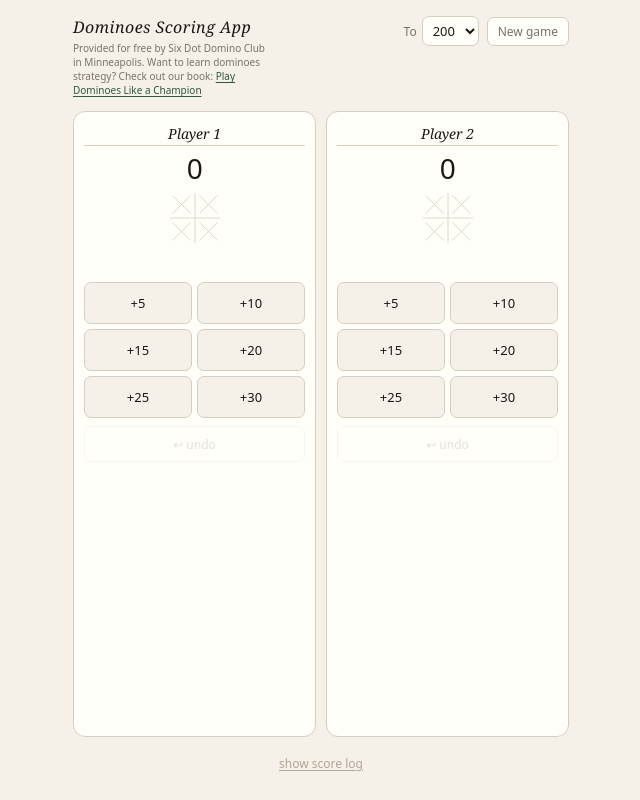
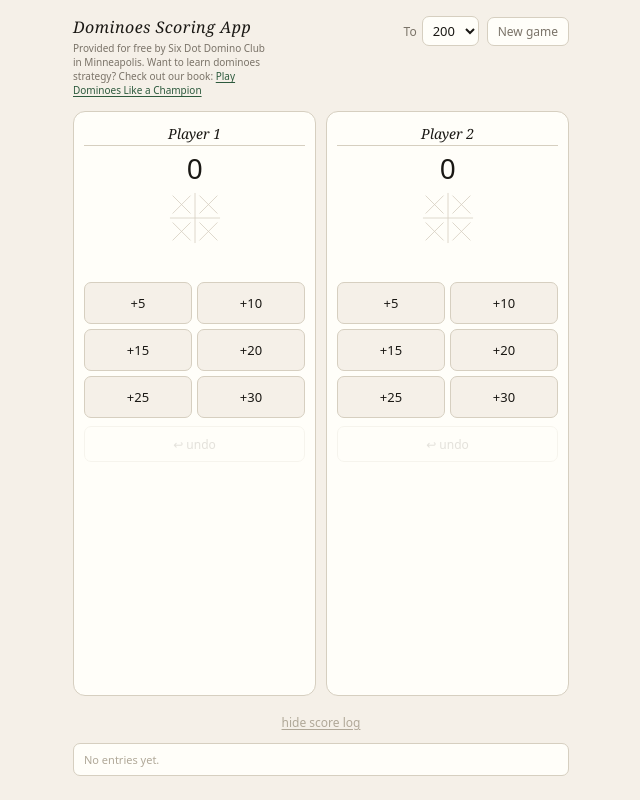
Before and after one commit to six-dot-domino/score, a plain HTML site: page index.html in a window 1280 px wide. Shown: the whole page, without its empty margins (319-959 px from the left). Drawn offline with Linux system fonts and the light colour scheme.

Commit message:
Add files via upload
Made scoring log visible by default

```diff
--- a/index.html
+++ b/index.html
@@ -330,8 +330,8 @@
     </div>
 
     <div class="log-section">
-      <button class="log-toggle-btn" onclick="toggleLog()">show score log</button>
-      <div class="log-area" id="log-area"></div>
+      <button class="log-toggle-btn" onclick="toggleLog()">hide score log</button>
+      <div class="log-area open" id="log-area"></div>
     </div>
   </div>
 
```
